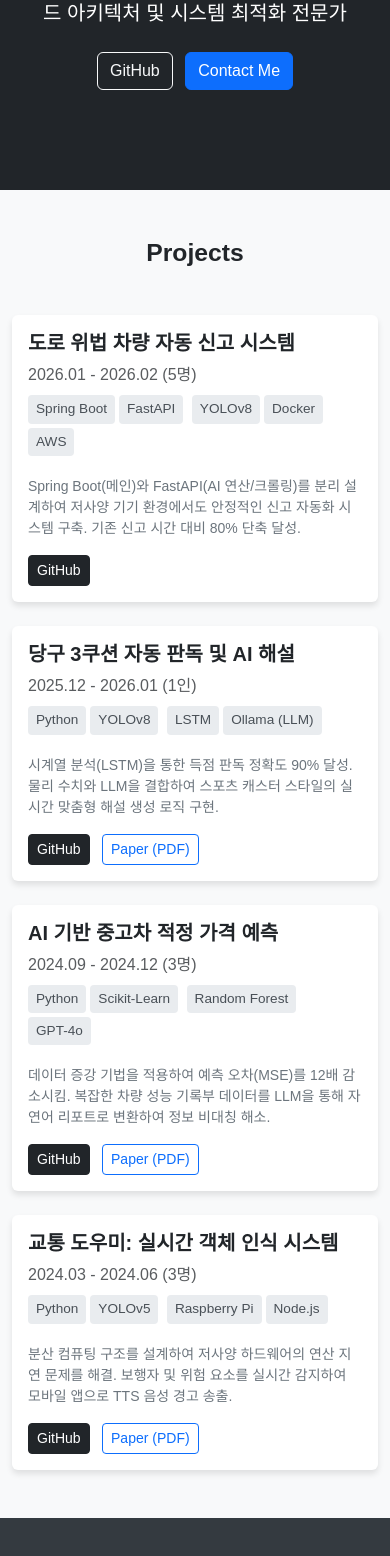
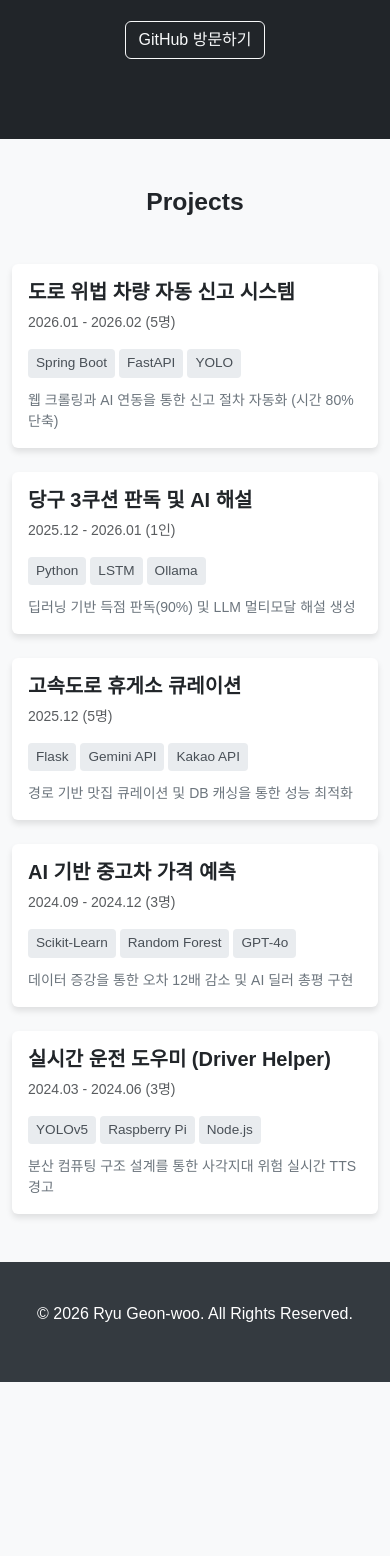
Before and after one commit to kwr518/kwr518.github.io, a plain HTML site: page index.html in a window 390 px wide. Shown: the part 271-1827 px from the top of the page. After the commit the page ends 1653 px from the top, so only its background shows below. Drawn offline with nearby package versions, Linux system fonts and the light colour scheme.

Commit message:
Update index.html

```diff
--- a/index.html
+++ b/index.html
@@ -7,22 +7,29 @@
     <link href="https://cdn.jsdelivr.net/npm/bootstrap@5.3.0/dist/css/bootstrap.min.css" rel="stylesheet">
     <style>
         body { font-family: 'Pretendard', sans-serif; background-color: #f8f9fa; }
-        .hero { background: #212529; color: white; padding: 100px 0; text-align: center; }
-        .project-card { transition: transform 0.3s; height: 100%; border: none; box-shadow: 0 4px 6px rgba(0,0,0,0.1); }
-        .project-card:hover { transform: translateY(-10px); }
+        .hero { background: #212529; color: white; padding: 80px 0; text-align: center; }
+        .project-card {
+            transition: transform 0.3s;
+            height: 100%;
+            border: none;
+            box-shadow: 0 4px 6px rgba(0,0,0,0.1);
+            cursor: pointer;
+        }
+        .project-card:hover { transform: translateY(-10px); background-color: #f1f3f5; }
         .tech-badge { background: #e9ecef; color: #495057; font-size: 0.85rem; padding: 4px 8px; border-radius: 4px; margin-right: 4px; margin-bottom: 4px; display: inline-block; }
-        footer { padding: 50px 0; background: #343a40; color: white; text-align: center; }
+        .modal-header { background-color: #f8f9fa; border-bottom: 2px solid #dee2e6; }
+        .modal-section-title { font-weight: bold; color: #0d6efd; margin-top: 20px; margin-bottom: 10px; border-left: 4px solid #0d6efd; padding-left: 10px; }
+        footer { padding: 40px 0; background: #343a40; color: white; text-align: center; }
     </style>
 </head>
 <body>
 
 <header class="hero">
     <div class="container">
-        <h1 class="display-4 fw-bold">AI 모델을 서비스로 구현하는<br>백엔드 개발자, 류건우</h1>
+        <h1 class="display-5 fw-bold">AI 모델을 서비스로 구현하는<br>백엔드 개발자, 류건우</h1>
         <p class="lead mt-3">Spring Boot와 FastAPI를 활용한 하이브리드 아키텍처 및 시스템 최적화 전문가</p>
         <div class="mt-4">
-            <a href="https://github.com/kwr518" class="btn btn-outline-light me-2">GitHub</a>
-            <a href="mailto:이메일주소" class="btn btn-primary">Contact Me</a>
+            <a href="https://github.com/kwr518" class="btn btn-outline-light">GitHub 방문하기</a>
         </div>
     </div>
 </header>
@@ -31,73 +38,67 @@
     <h2 class="text-center mb-5 fw-bold">Projects</h2>
     <div class="row g-4">
 
-        <div class="col-md-6">
+        <div class="col-md-6 col-lg-4" data-bs-toggle="modal" data-bs-target="#modal1">
             <div class="card project-card">
                 <div class="card-body">
                     <h5 class="card-title fw-bold">도로 위법 차량 자동 신고 시스템</h5>
-                    <p class="text-muted mb-2">2026.01 - 2026.02 (5명)</p>
-                    <div class="mb-3">
-                        <span class="tech-badge">Spring Boot</span><span class="tech-badge">FastAPI</span>
-                        <span class="tech-badge">YOLOv8</span><span class="tech-badge">Docker</span><span class="tech-badge">AWS</span>
+                    <p class="text-muted small">2026.01 - 2026.02 (5명)</p>
+                    <div class="mb-2">
+                        <span class="tech-badge">Spring Boot</span><span class="tech-badge">FastAPI</span><span class="tech-badge">YOLO</span>
                     </div>
-                    <p class="card-text small text-secondary">
-                        Spring Boot(메인)와 FastAPI(AI 연산/크롤링)를 분리 설계하여 저사양 기기 환경에서도 안정적인 신고 자동화 시스템 구축. 기존 신고 시간 대비 80% 단축 달성.
-                    </p>
-                    <a href="https://github.com/kwr518/traffic_information" class="btn btn-sm btn-dark">GitHub</a>
+                    <p class="card-text small text-secondary">웹 크롤링과 AI 연동을 통한 신고 절차 자동화 (시간 80% 단축)</p>
                 </div>
             </div>
         </div>
 
-        <div class="col-md-6">
+        <div class="col-md-6 col-lg-4" data-bs-toggle="modal" data-bs-target="#modal2">
             <div class="card project-card">
                 <div class="card-body">
-                    <h5 class="card-title fw-bold">당구 3쿠션 자동 판독 및 AI 해설</h5>
-                    <p class="text-muted mb-2">2025.12 - 2026.01 (1인)</p>
-                    <div class="mb-3">
-                        <span class="tech-badge">Python</span><span class="tech-badge">YOLOv8</span>
-                        <span class="tech-badge">LSTM</span><span class="tech-badge">Ollama (LLM)</span>
+                    <h5 class="card-title fw-bold">당구 3쿠션 판독 및 AI 해설</h5>
+                    <p class="text-muted small">2025.12 - 2026.01 (1인)</p>
+                    <div class="mb-2">
+                        <span class="tech-badge">Python</span><span class="tech-badge">LSTM</span><span class="tech-badge">Ollama</span>
                     </div>
-                    <p class="card-text small text-secondary">
-                        시계열 분석(LSTM)을 통한 득점 판독 정확도 90% 달성. 물리 수치와 LLM을 결합하여 스포츠 캐스터 스타일의 실시간 맞춤형 해설 생성 로직 구현.
-                    </p>
-                    <a href="https://github.com/kwr518/billiard_3cushion" class="btn btn-sm btn-dark me-2">GitHub</a>
-                    <a href="CNN,LSTM 기반 당구 3쿠션 예측 및 피드백.pdf" class="btn btn-sm btn-outline-primary">Paper (PDF)</a>
+                    <p class="card-text small text-secondary">딥러닝 기반 득점 판독(90%) 및 LLM 멀티모달 해설 생성</p>
                 </div>
             </div>
         </div>
 
-        <div class="col-md-6">
+        <div class="col-md-6 col-lg-4" data-bs-toggle="modal" data-bs-target="#modal3">
             <div class="card project-card">
                 <div class="card-body">
-                    <h5 class="card-title fw-bold">AI 기반 중고차 적정 가격 예측</h5>
-                    <p class="text-muted mb-2">2024.09 - 2024.12 (3명)</p>
-                    <div class="mb-3">
-                        <span class="tech-badge">Python</span><span class="tech-badge">Scikit-Learn</span>
-                        <span class="tech-badge">Random Forest</span><span class="tech-badge">GPT-4o</span>
+                    <h5 class="card-title fw-bold">고속도로 휴게소 큐레이션</h5>
+                    <p class="text-muted small">2025.12 (5명)</p>
+                    <div class="mb-2">
+                        <span class="tech-badge">Flask</span><span class="tech-badge">Gemini API</span><span class="tech-badge">Kakao API</span>
                     </div>
-                    <p class="card-text small text-secondary">
-                        데이터 증강 기법을 적용하여 예측 오차(MSE)를 12배 감소시킴. 복잡한 차량 성능 기록부 데이터를 LLM을 통해 자연어 리포트로 변환하여 정보 비대칭 해소.
-                    </p>
-                    <a href="https://github.com/kwr518/secondhand_car" class="btn btn-sm btn-dark me-2">GitHub</a>
-                    <a href="중고차가격예측 프로젝트_논문.pdf" class="btn btn-sm btn-outline-primary">Paper (PDF)</a>
+                    <p class="card-text small text-secondary">경로 기반 맛집 큐레이션 및 DB 캐싱을 통한 성능 최적화</p>
                 </div>
             </div>
         </div>
 
-        <div class="col-md-6">
+        <div class="col-md-6 col-lg-4" data-bs-toggle="modal" data-bs-target="#modal4">
             <div class="card project-card">
                 <div class="card-body">
-                    <h5 class="card-title fw-bold">교통 도우미: 실시간 객체 인식 시스템</h5>
-                    <p class="text-muted mb-2">2024.03 - 2024.06 (3명)</p>
-                    <div class="mb-3">
-                        <span class="tech-badge">Python</span><span class="tech-badge">YOLOv5</span>
-                        <span class="tech-badge">Raspberry Pi</span><span class="tech-badge">Node.js</span>
+                    <h5 class="card-title fw-bold">AI 기반 중고차 가격 예측</h5>
+                    <p class="text-muted small">2024.09 - 2024.12 (3명)</p>
+                    <div class="mb-2">
+                        <span class="tech-badge">Scikit-Learn</span><span class="tech-badge">Random Forest</span><span class="tech-badge">GPT-4o</span>
                     </div>
-                    <p class="card-text small text-secondary">
-                        분산 컴퓨팅 구조를 설계하여 저사양 하드웨어의 연산 지연 문제를 해결. 보행자 및 위험 요소를 실시간 감지하여 모바일 앱으로 TTS 음성 경고 송출.
-                    </p>
-                    <a href="https://github.com/kwr518/traffic_information" class="btn btn-sm btn-dark me-2">GitHub</a>
-                    <a href="2025년 교통대학교 논문집 60권.pdf" class="btn btn-sm btn-outline-primary">Paper (PDF)</a>
+                    <p class="card-text small text-secondary">데이터 증강을 통한 오차 12배 감소 및 AI 딜러 총평 구현</p>
+                </div>
+            </div>
+        </div>
+
+        <div class="col-md-6 col-lg-4" data-bs-toggle="modal" data-bs-target="#modal5">
+            <div class="card project-card">
+                <div class="card-body">
+                    <h5 class="card-title fw-bold">실시간 운전 도우미 (Driver Helper)</h5>
+                    <p class="text-muted small">2024.03 - 2024.06 (3명)</p>
+                    <div class="mb-2">
+                        <span class="tech-badge">YOLOv5</span><span class="tech-badge">Raspberry Pi</span><span class="tech-badge">Node.js</span>
+                    </div>
+                    <p class="card-text small text-secondary">분산 컴퓨팅 구조 설계를 통한 사각지대 위험 실시간 TTS 경고</p>
                 </div>
             </div>
         </div>
@@ -105,9 +106,60 @@
     </div>
 </main>
 
+<div class="modal fade" id="modal1" tabindex="-1"><div class="modal-dialog modal-lg"><div class="modal-content">
+    <div class="modal-header"><h5 class="modal-title fw-bold">도로 위법 차량 자동 신고 시스템</h5><button type="button" class="btn-close" data-bs-dismiss="modal"></button></div>
+    <div class="modal-body">
+        <div class="modal-section-title">프로젝트 개요</div><p>CNN/LSTM 기반 객체 인식과 RAG 챗봇, 안전신문고 자동 신고를 통합한 플랫폼</p>
+        <div class="modal-section-title">주요 수행 내용</div><ul><li>LRCN/YOLO 결합 하이브리드 모델 구현</li><li>RAG 기반 법률 상담 챗봇 및 웹 크롤링 자동화 파이프라인 구축</li></ul>
+        <div class="modal-section-title">문제 해결 및 성과</div><p>수동 신고의 번거로움을 OCR 및 자동화 스크립트로 해결하여 <b>신고 시간 80% 단축</b></p>
+        <a href="https://github.com/kwr518/traffic_information" class="btn btn-dark btn-sm">GitHub</a>
+    </div>
+</div></div></div>
+
+<div class="modal fade" id="modal2" tabindex="-1"><div class="modal-dialog modal-lg"><div class="modal-content">
+    <div class="modal-header"><h5 class="modal-title fw-bold">당구 3쿠션 판독 및 AI 해설 시스템</h5><button type="button" class="btn-close" data-bs-dismiss="modal"></button></div>
+    <div class="modal-body">
+        <div class="modal-section-title">프로젝트 개요</div><p>YOLOv8과 LSTM을 활용한 득점 판독 및 LLM 실시간 맞춤형 피드백 시스템</p>
+        <div class="modal-section-title">주요 수행 내용</div><ul><li>스무딩 알고리즘 적용을 통한 트래킹 노이즈 제거</li><li>로컬 LLM(Ollama) 연동 멀티모달 해설 로직 구현</li></ul>
+        <div class="modal-section-title">문제 해결 및 성과</div><p>객체 추적 불안정 문제를 시계열 패턴 학습으로 보정하여 <b>판독 정확도 90% 달성</b></p>
+        <a href="https://github.com/kwr518/billiard_3cushion" class="btn btn-dark btn-sm">GitHub</a>
+    </div>
+</div></div></div>
+
+<div class="modal fade" id="modal3" tabindex="-1"><div class="modal-dialog modal-lg"><div class="modal-content">
+    <div class="modal-header"><h5 class="modal-title fw-bold">고속도로 휴게소 큐레이션 서비스</h5><button type="button" class="btn-close" data-bs-dismiss="modal"></button></div>
+    <div class="modal-body">
+        <div class="modal-section-title">프로젝트 개요</div><p>최적 경로상의 휴게소 맛집 및 편의시설 정보를 AI 요약으로 제공하는 서비스</p>
+        <div class="modal-section-title">주요 수행 내용</div><ul><li>Kakao Maps API 기반 경로 데이터 매핑 알고리즘 구현</li><li>Gemini API 활용 정보 요약 및 카카오맵 앱 연동</li></ul>
+        <div class="modal-section-title">문제 해결 및 성과</div><p>API 호출 지연 문제를 <b>MariaDB 캐싱 전략</b>으로 해결하여 실시간 서비스 성능 최적화</p>
+        <a href="https://github.com/kwr518/rest_area" class="btn btn-dark btn-sm">GitHub</a>
+    </div>
+</div></div></div>
+
+<div class="modal fade" id="modal4" tabindex="-1"><div class="modal-dialog modal-lg"><div class="modal-content">
+    <div class="modal-header"><h5 class="modal-title fw-bold">AI 기반 중고차 적정 가격 예측 서비스</h5><button type="button" class="btn-close" data-bs-dismiss="modal"></button></div>
+    <div class="modal-body">
+        <div class="modal-section-title">프로젝트 개요</div><p>정보 비대칭성 해결을 위한 Random Forest 기반 시세 예측 및 AI 딜러 리포트 서비스</p>
+        <div class="modal-section-title">주요 수행 내용</div><ul><li>BeautifulSoup/Selenium 기반 125만 건 대규모 데이터셋 구축</li><li>GPT-4o 연동 'AI 딜러 총평' 생성 로직 구현</li></ul>
+        <div class="modal-section-title">문제 해결 및 성과</div><p>데이터 증강(Augmentation) 기법을 통해 <b>모델 오차(MSE)를 12배 이상 감소</b></p>
+        <a href="https://github.com/kwr518/secondhand_car" class="btn btn-dark btn-sm">GitHub</a>
+    </div>
+</div></div></div>
+
+<div class="modal fade" id="modal5" tabindex="-1"><div class="modal-dialog modal-lg"><div class="modal-content">
+    <div class="modal-header"><h5 class="modal-title fw-bold">실시간 운전 도우미 시스템 (Driver Helper)</h5><button type="button" class="btn-close" data-bs-dismiss="modal"></button></div>
+    <div class="modal-body">
+        <div class="modal-section-title">프로젝트 개요</div><p>사각지대 사고 예방을 위한 실시간 객체 인식 및 음성 경고 IoT 시스템</p>
+        <div class="modal-section-title">주요 수행 내용</div><ul><li>YOLOv5 기반 맞춤형 객체 탐지 모델 학습 및 최적화</li><li>라즈베리파이-Node.js-React Native 파이프라인 구축</li></ul>
+        <div class="modal-section-title">문제 해결 및 성과</div><p>하드웨어 성능 한계를 <b>분산 컴퓨팅 구조(Server-Client)</b>로 변경하여 실시간성 확보</p>
+        <a href="https://github.com/kwr518/traffic_information" class="btn btn-dark btn-sm">GitHub</a>
+    </div>
+</div></div></div>
+
 <footer>
     <p>&copy; 2026 Ryu Geon-woo. All Rights Reserved.</p>
 </footer>
 
+<script src="https://cdn.jsdelivr.net/npm/bootstrap@5.3.0/dist/js/bootstrap.bundle.min.js"></script>
 </body>
 </html>
```
